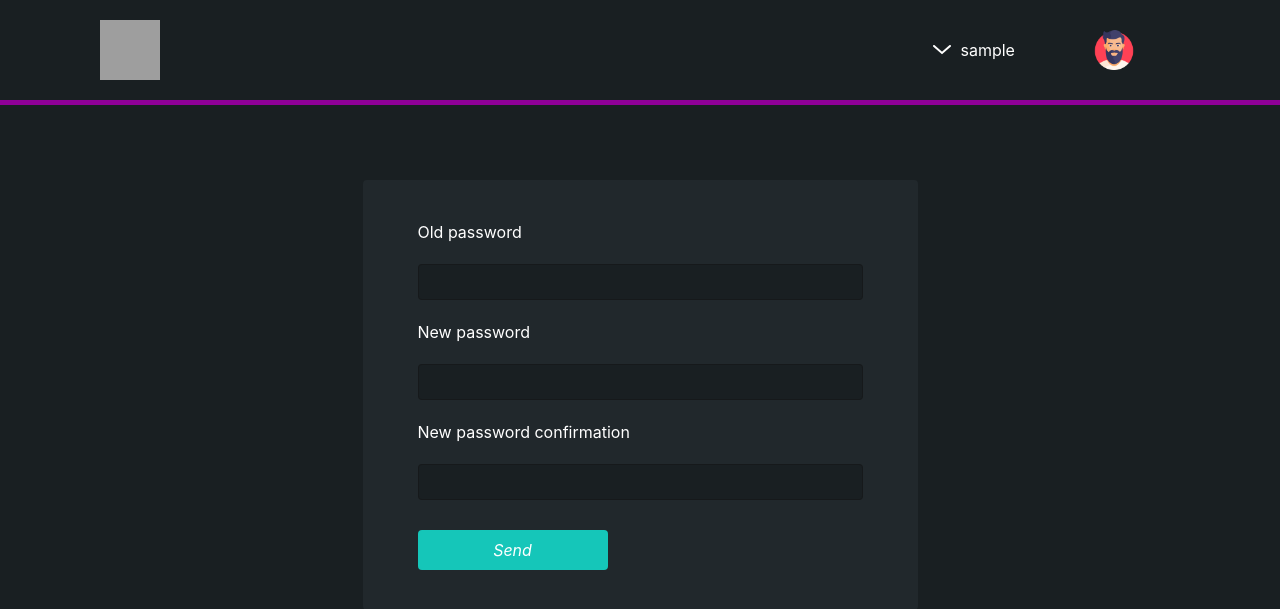
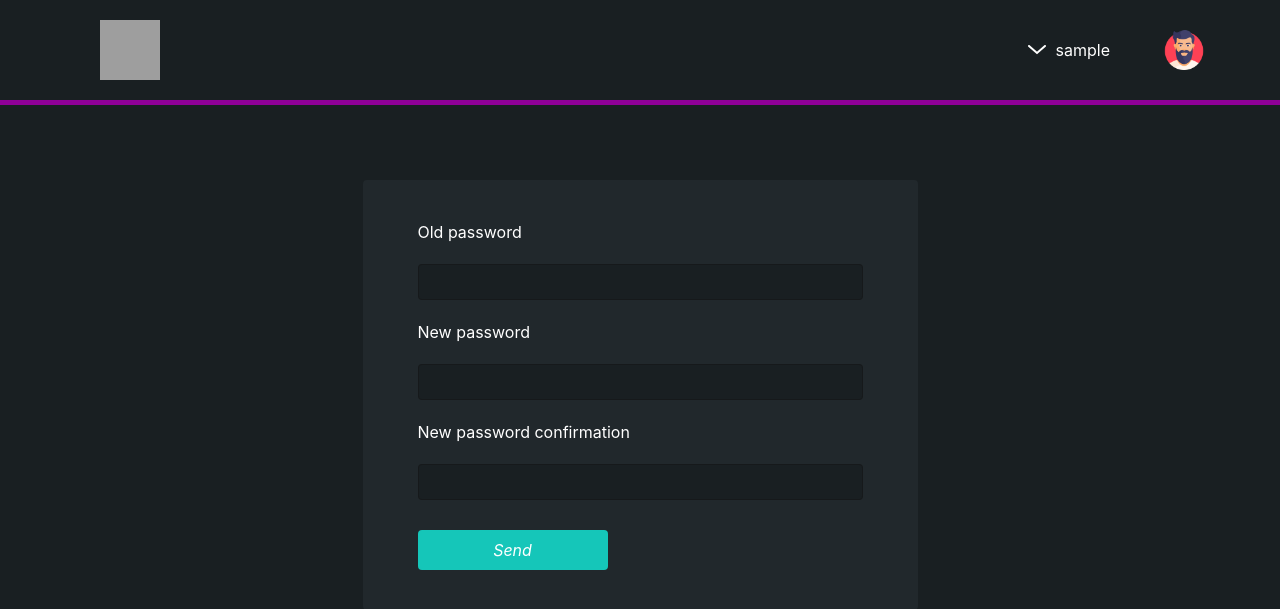
Before and after one commit to OsnovaDT/Blog, a Django app: page /accounts/password_change/ in a window 1280 px wide. Shown: the top 609 px of the page. Run offline with Django 3.2, Linux system fonts and the light colour scheme; the visitor is signed in with stand-in values (Sample User, id 1); data comes from the database, SQL or seed files in the repository; some libraries are stand-ins or nearby versions; grey boxes are pictures that could not be loaded.

Commit message:
Fix display for user's info in the header

```diff
--- a/static/styles/styles.css
+++ b/static/styles/styles.css
@@ -64,6 +64,9 @@ header > .container > div {
 }
 #user_dropdown_menu_arrow:hover {
   cursor: pointer;
+}
+#user_header_info {
+  float: right;
 }
 
 .post_top_info {
--- a/static/styles/styles.scss
+++ b/static/styles/styles.scss
@@ -57,7 +57,8 @@ header {
     }
 }
 
-#user_dropdown_menu {
+#user{
+    &_dropdown_menu {
         border-radius: 7px;
         width: 240px;
         position: absolute;
@@ -76,6 +77,11 @@ header {
 
         &_arrow:hover{
             cursor: pointer;
+        }
+    }
+
+    &_header_info{
+        float: right;
     }
 }
 
--- a/templates/for_including/header.html
+++ b/templates/for_including/header.html
@@ -13,12 +13,12 @@
             {# User login, dropdown menu and image #}
             {% if user.is_authenticated %}
                 <div class="col-md-3 offset-md-7">
-                    <div class="row">
+                    <div class="row" id="user_header_info">
                         {# User login and dropdown menu #}
-                        <div class="col-md-7 user_login">
+                        <div class="col-md-9 user_login">
                             <img id="user_dropdown_menu_arrow" src="{% static 'images/dropdown_menu_arrow.svg' %}" alt="Dropdown menu arrow">
 
-                            <span>{{ user.username|truncatechars:10 }}</span>
+                            <span>{{ user.username|truncatechars:20 }}</span>
 
                             <div id="user_dropdown_menu" class="dark_div">
                                 <div>
@@ -34,7 +34,7 @@
                         </div>
 
                         {# User avatar #}
-                        <div class="col-md-5">
+                        <div class="col-md-3">
                             <a href="{% url 'user:detail' user.pk %}">
                                 {% if user.avatar %}
                                     <img src="{{ user.avatar.url }}" width="40px" height="40px">
```
Also changed, not shown: 1 other file. Lines whose indentation alone changed are shown as unchanged.
